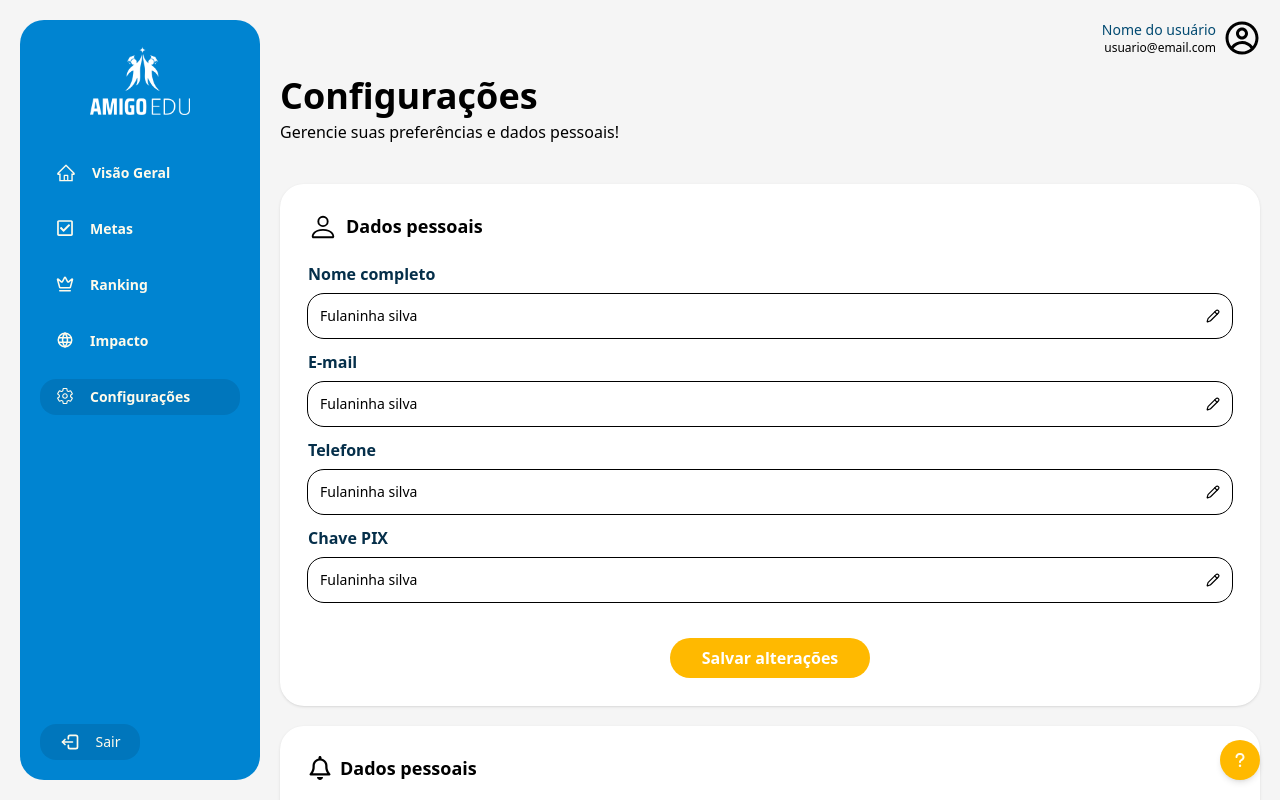
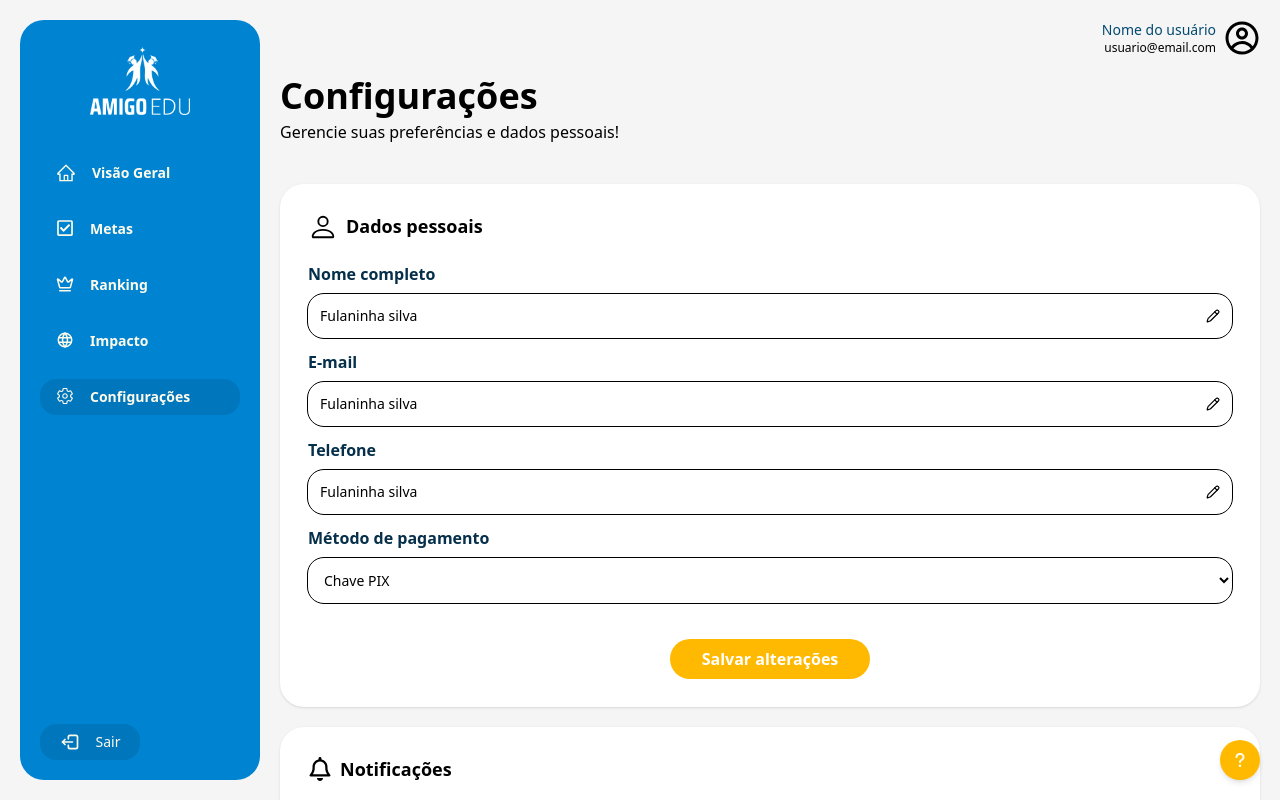
Before and after one commit to Juh-MM/AmigoEdu-frontend, a React (Vite) app: page /configuracoes in a window 1280 px wide. Built offline with nearby package versions, Linux system fonts and the light colour scheme.

Commit message:
new file:   src/components/BotaoSair.jsx 	modified:   src/components/FormDadosPessoais.jsx 	modified:   src/components/FormNotificacoes.jsx 	modified:   src/components/Sidebar.jsx 	modified:   src/services/authService.js

```diff
--- /dev/null
+++ b/src/components/BotaoSair.jsx
@@ -0,0 +1,30 @@
+import { TbLogout2 } from "react-icons/tb";
+import { useNavigate } from "react-router-dom";
+import { logout } from "../services/authService";
+
+// depois: adicionar um pop-up para confirmação da ação
+
+export default function BotaoSair() {
+    const navigate = useNavigate();
+
+    const handleLogout = async () => {
+        const token = localStorage.getItem("token");
+        try {
+            if (token) {
+                await logout(token);
+            }
+        } catch (error) {
+            console.error("Erro ao fazer logout:", error);
+        } finally {
+            localStorage.removeItem("token");
+            navigate("/");
+        }
+    }
+
+    return(
+        <div onClick={handleLogout} className="flex gap-4 p-2 w-25 justify-center bg-sky-700/50 rounded-2xl hover:bg-sky-700/70 hover:cursor-pointer">
+            <TbLogout2 className="text-amber-50 text-xl"/>
+            <span className="text-amber-50">Sair</span>
+        </div>
+    )
+}
--- a/src/components/FormDadosPessoais.jsx
+++ b/src/components/FormDadosPessoais.jsx
@@ -33,15 +33,16 @@ export default function FormDadosPessoais() {
                         </div>
                     </div>
                     <div className="flex flex-col gap-2">
-                        <h1 className="text-sky-950 text-base font-semibold">Chave PIX</h1>
-                        <div className="flex flex-row justify-between items-center outline rounded-2xl w-full text-sm p-3">
-                            <p className="">Fulaninha silva</p>
-                            <LuPencil />
-                        </div>
+                        <h1 className="text-sky-950 text-base font-semibold">Método de pagamento</h1>
+                        <select className="flex flex-row justify-between items-center outline rounded-2xl text-sm p-3">
+                            <option value="PIX">Chave PIX</option>
+                            <option value="PayPal">PayPal</option>
+                            <option value="Boleto">Boleto</option>
+                        </select>
                     </div>
                 </div>
             </div>
-            < BotaoSalvar />
+            <BotaoSalvar />
         </div>
     )
 }
--- a/src/components/FormNotificacoes.jsx
+++ b/src/components/FormNotificacoes.jsx
@@ -12,7 +12,7 @@ export default function FormNotificacoes() {
       <div className="flex flex-col gap-5 justify-center">
         <div className="flex flex-row items-center gap-2">
           <FaRegBell className="text-2xl" />
-          <h1 className="font-semibold text-lg">Dados pessoais</h1>
+          <h1 className="font-semibold text-lg">Notificações</h1>
         </div>
 
         <div className="flex flex-col outline rounded-2xl w-full p-3 gap-2">
--- a/src/components/Sidebar.jsx
+++ b/src/components/Sidebar.jsx
@@ -3,8 +3,8 @@ import { FaRegCheckSquare } from "react-icons/fa";
 import { LuCrown } from "react-icons/lu";
 import { TbWorld } from "react-icons/tb";
 import { IoSettingsOutline } from "react-icons/io5";
-import { TbLogout2 } from "react-icons/tb";
 
+import BotaoSair from "./BotaoSair";
 import Logo from '../assets/Logo.png';
 import { Link, useLocation } from 'react-router-dom';
 
@@ -50,10 +50,7 @@ export default function Sidebar() {
                     </div>
                 </div>
 
-                <div className="flex gap-4 p-2 w-25 justify-center bg-sky-700/50 rounded-2xl hover:bg-sky-700/70 hover:cursor-pointer">
-                    <TbLogout2 className="text-amber-50 text-xl"/>
-                    <span className="text-amber-50">Sair</span>
-                </div>
+                <BotaoSair />
             </div>
         </div>
     )
--- a/src/services/authService.js
+++ b/src/services/authService.js
@@ -23,3 +23,12 @@ export async function register(usuario) {
   if (!res.ok) throw new Error(data.message || "Erro ao cadastrar usuário");
   return data;
 }
+
+export async function logout(token) {
+  const res = await fetch(`${API}/auth/logout`, {
+    method: "POST",
+    headers: {
+      "Content-Type": "application/json",
+      Authorization: `Bearer ${token}`,
+    },
+  });}
```
